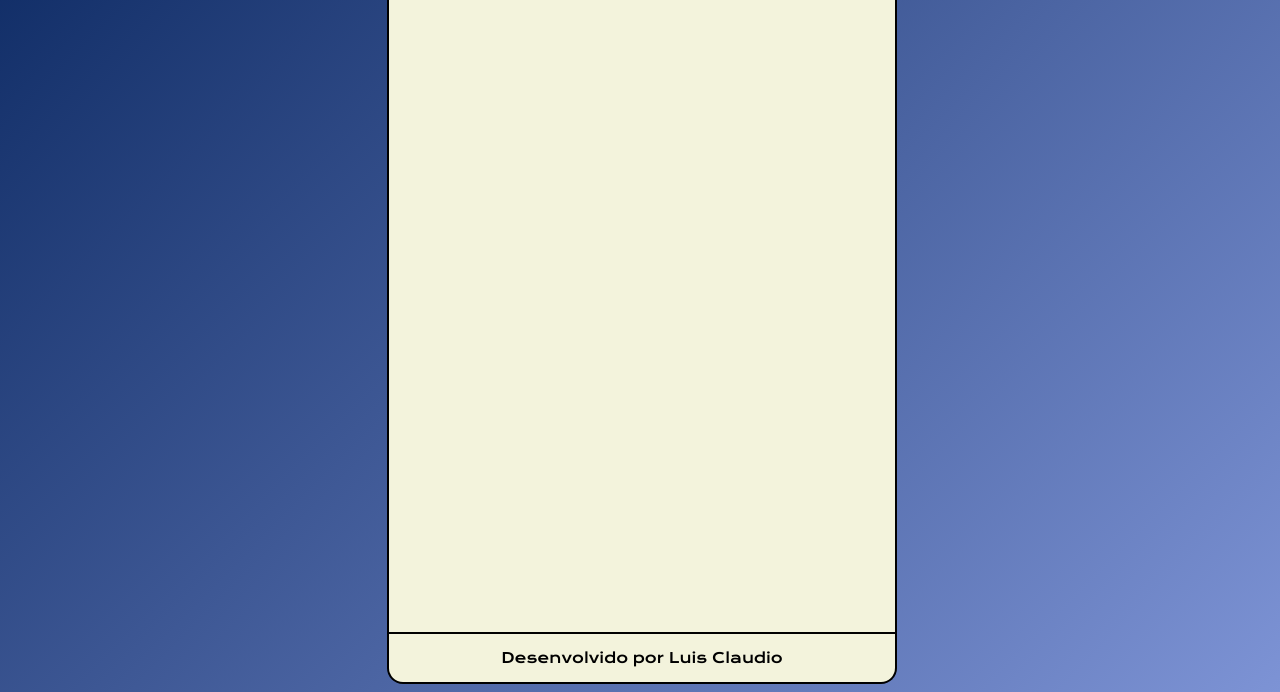
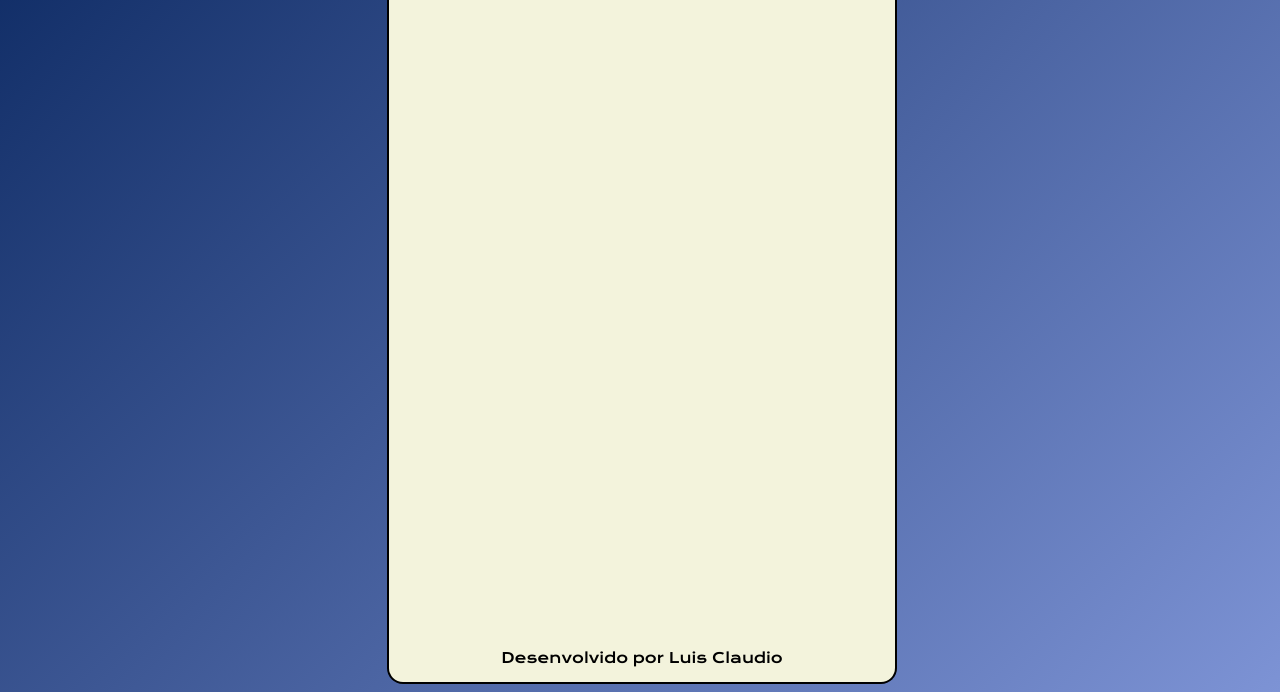
Before and after one commit to LuisClaudi0/to-do-list, a plain HTML site: page index.html in a window 1280 px wide. Shown: the part 124-816 px from the top of the page. Drawn offline with nearby package versions, Linux system fonts and the light colour scheme.

Commit message:
arrumar footer

```diff
--- a/app.js
+++ b/app.js
@@ -82,5 +82,5 @@ function sendTask(){
     }
 };
 
-//colocar meu nome no final da pagina
+
 //colocar modo dark/white
--- a/styles/style.css
+++ b/styles/style.css
@@ -85,9 +85,9 @@ body {
 #tasks__camp {
     width: 100%;
     height: 80%;
-    border: 3.2rem;
     background-color: var(--sec-color);
     border: var(--border-stats);
+    border-bottom: 0;
     display: flex;
     flex-direction: column;
     max-height: 80%; /* Altura máxima pra ativar o scroll vertical */
```
